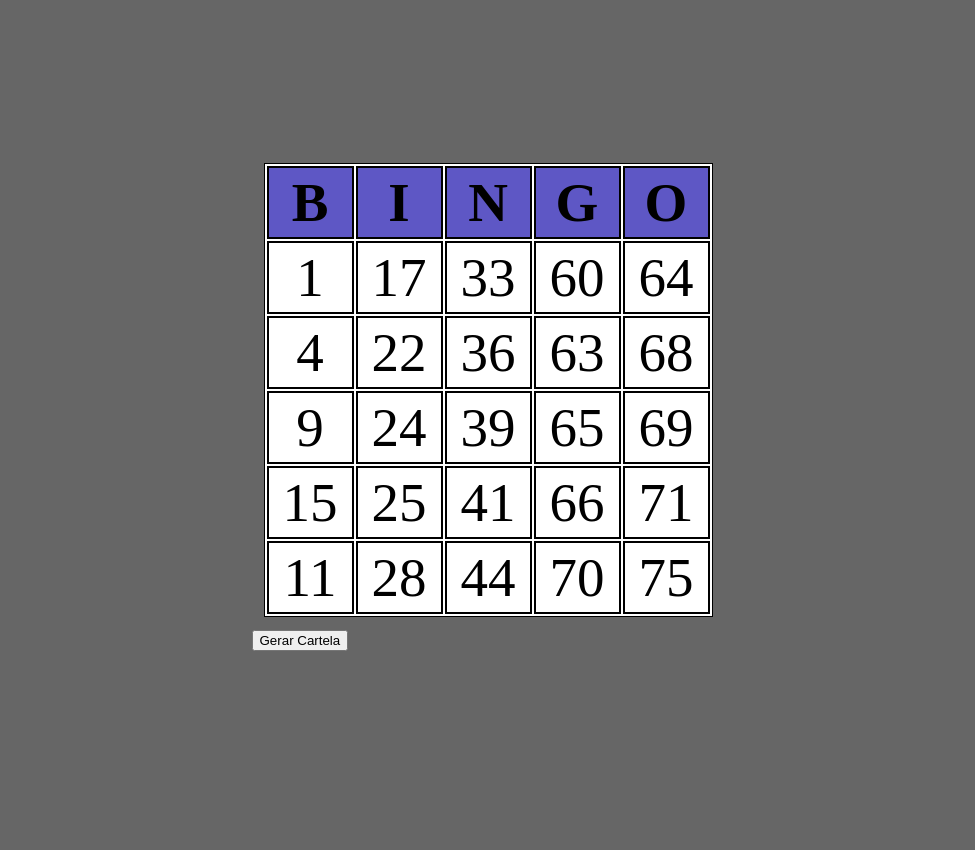
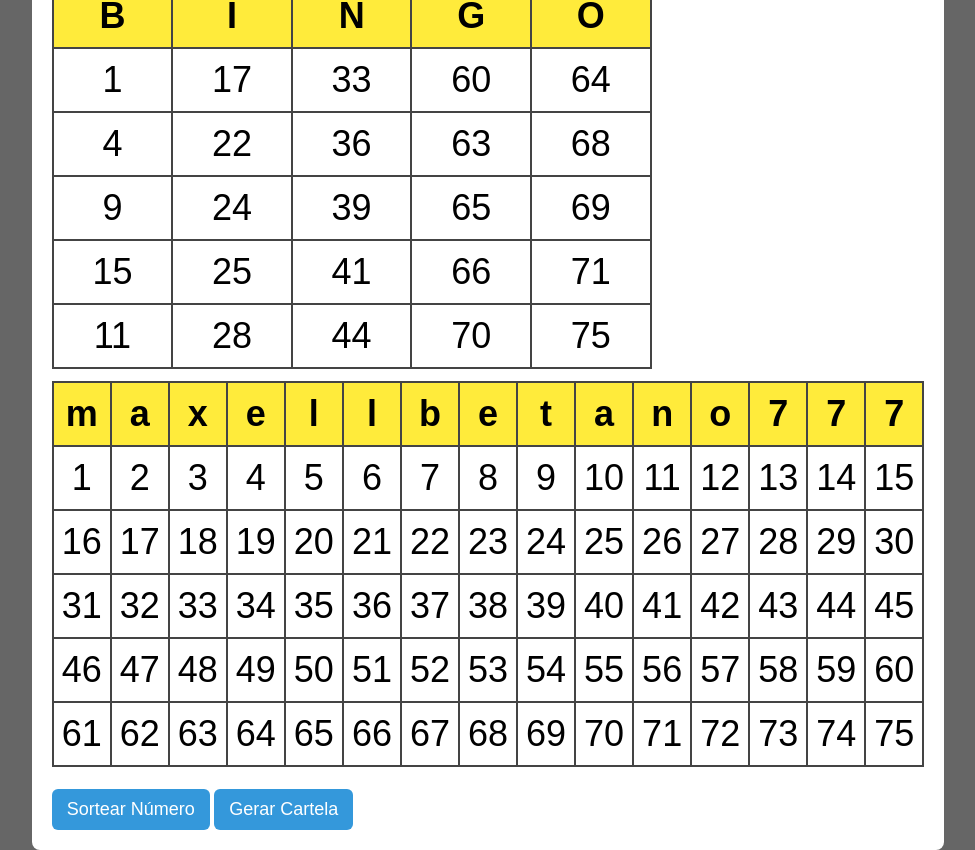
Before and after one commit to maxewell07/iw2b, a plain HTML site: page bingo.html in a window 1280 px wide. Shown: the whole page, without its empty margins (152-1127 px from the left). Before the commit the page ends 800 px from the top, so only its background shows below. Drawn offline with Linux system fonts and the light colour scheme.

Commit message:
fiz tudokkk

```diff
--- a/bingo.html
+++ b/bingo.html
@@ -1,214 +1,294 @@
 <!DOCTYPE html>
-<html lang="en">
+<html lang="pt-BR">
 <head>
-    <meta charset="UTF-8">
-    <meta http-equiv="X-UA-Compatible" content="IE=edge">
-    <meta name="viewport" content="width=device-width, initial-scale=1.0">
-    <title>cartela de bingo</title>
+<meta charset="UTF-8" />
+<meta http-equiv="X-UA-Compatible" content="IE=edge" />
+<meta name="viewport" content="width=device-width, initial-scale=1.0" />
+<title>Cartela de Bingo</title>
 <style>
-        body, html{
+  body, html {
     margin: 0;
-            padding: 0%;
+    padding: 0;
     height: 100%;
     background-color: #666;
     display: flex;
     justify-content: center;
     align-items: center;
+    font-family: Arial, sans-serif;
   }
-        table{
-            border: 1px solid;
-            margin: 13px 12px;
+  div {
+    background: white;
+    padding: 20px;
+    border-radius: 8px;
+  }
+  table {
+    border-collapse: collapse;
+    margin: 12px 0;
     background-color: #fff;
+    width: 100%;
+    max-width: 600px;
   }
-        td, th{
-            font-size: 55px;
-            padding:3px 14px;
-            border: 2px solid;
+  th, td {
+    font-size: 36px;
+    padding: 10px 8px;
+    border: 2px solid #444;
     text-align: center;
+    cursor: pointer;
+    user-select: none;
+    transition: background-color 0.3s ease, color 0.3s ease;
   }
-        th{
-            background-color: rgb(94, 87, 197);
+  th {
+    background-color: #ffeb3b;
+    cursor: default;
   }
-
-        img{
-            height: 50px;
-            height: 5 0px;
-            justify-content: center;
-
+  td:hover {
+    background-color: #ddd;
   }
-
+  td.marked {
+    background-color: #e74c3c; /* vermelho */
+    color: white;
+  }
+  td.drawn {
+    background-color: #27ae60; /* verde */
+    color: white;
+  }
+  button {
+    margin-top: 10px;
+    padding: 10px 15px;
+    font-size: 18px;
+    cursor: pointer;
+    border: none;
+    border-radius: 6px;
+    background-color: #3498db;
+    color: white;
+    transition: background-color 0.3s ease;
+  }
+  button:hover {
+    background-color: #2980b9;
+  }
 </style>
 </head>
 <body>
+
 <div>
+  <!-- Cartela Bingo -->
   <table>
     <thead>
       <tr>
-                <th>B</th>
-                <th>I</th>
-                <th>N</th>
-                <th>G</th>
-                <th>O</th>
+        <th>B</th><th>I</th><th>N</th><th>G</th><th>O</th>
       </tr>
     </thead>
     <tbody>
       <tr>
-                <td id="b1" onclick="marcarsorteado('b1', this)">1</td>
-                <td id="i1" onclick="marcarsorteado('i1', this)">17</td>
-                <td id="n1" onclick="marcarsorteado('n1', this)">33</td>
-                <td id="g1" onclick="marcarsorteado('g1', this)">60</td>
-                <td id="o1" onclick="marcarsorteado('g1', this)">64</td>
+        <td id="b1" onclick="marcarSorteado(this)">1</td>
+        <td id="i1" onclick="marcarSorteado(this)">17</td>
+        <td id="n1" onclick="marcarSorteado(this)">33</td>
+        <td id="g1" onclick="marcarSorteado(this)">60</td>
+        <td id="o1" onclick="marcarSorteado(this)">64</td>
       </tr>
       <tr>
-                <td id="b2">4</td>
-                <td id="i2">22</td>
-                <td id="n2">36</td>
-                <td id="g2">63</td>
-                <td id="o2">68</td>
+        <td id="b2" onclick="marcarSorteado(this)">4</td>
+        <td id="i2" onclick="marcarSorteado(this)">22</td>
+        <td id="n2" onclick="marcarSorteado(this)">36</td>
+        <td id="g2" onclick="marcarSorteado(this)">63</td>
+        <td id="o2" onclick="marcarSorteado(this)">68</td>
       </tr>
       <tr>
-                <td id="b3">9</td>
-                <td id="i3">24</td>
-                <td id="n3">39</td>
-                <td id="g3">65</td>
-                <td id="o3">69</td>
+        <td id="b3" onclick="marcarSorteado(this)">9</td>
+        <td id="i3" onclick="marcarSorteado(this)">24</td>
+        <td id="n3" onclick="marcarSorteado(this)">39</td>
+        <td id="g3" onclick="marcarSorteado(this)">65</td>
+        <td id="o3" onclick="marcarSorteado(this)">69</td>
       </tr>
       <tr>
-                <td id="b4">15</td>
-                <td id="i4">25</td>
-                <td id="n4">41</td>
-                <td id="g4">66</td>
-                <td id="o4">71</td>
+        <td id="b4" onclick="marcarSorteado(this)">15</td>
+        <td id="i4" onclick="marcarSorteado(this)">25</td>
+        <td id="n4" onclick="marcarSorteado(this)">41</td>
+        <td id="g4" onclick="marcarSorteado(this)">66</td>
+        <td id="o4" onclick="marcarSorteado(this)">71</td>
       </tr>
       <tr>
-                <td id="b5">11</td>
-                <td id="i5">28</td>
-                <td id="n5">44</td>
-                <td id="g5">70</td>
-                <td id="o5">75</td>
+        <td id="b5" onclick="marcarSorteado(this)">11</td>
+        <td id="i5" onclick="marcarSorteado(this)">28</td>
+        <td id="n5" onclick="marcarSorteado(this)">44</td>
+        <td id="g5" onclick="marcarSorteado(this)">70</td>
+        <td id="o5" onclick="marcarSorteado(this)">75</td>
       </tr>
     </tbody>
   </table>
 
-        <button onclick="GerarCartela()">
-            Gerar Cartela
-        </button>
 
+  <table>
+    <thead>
+      <tr>
+        <th>m</th><th>a</th><th>x</th><th>e</th><th>l</th>
+        <th>l</th><th>b</th><th>e</th><th>t</th><th>a</th>
+        <th>n</th><th>o</th><th>7</th><th>7</th><th>7</th>
+      </tr>
+    </thead>
+    <tbody>
+      <tr>
+        <td id="1" onclick="marcarSorteado(this)">1</td>
+        <td id="2" onclick="marcarSorteado(this)">2</td>
+        <td id="3" onclick="marcarSorteado(this)">3</td>
+        <td id="4" onclick="marcarSorteado(this)">4</td>
+        <td id="5" onclick="marcarSorteado(this)">5</td>
+        <td id="6" onclick="marcarSorteado(this)">6</td>
+        <td id="7" onclick="marcarSorteado(this)">7</td>
+        <td id="8" onclick="marcarSorteado(this)">8</td>
+        <td id="9" onclick="marcarSorteado(this)">9</td>
+        <td id="10" onclick="marcarSorteado(this)">10</td>
+        <td id="11" onclick="marcarSorteado(this)">11</td>
+        <td id="12" onclick="marcarSorteado(this)">12</td>
+        <td id="13" onclick="marcarSorteado(this)">13</td>
+        <td id="14" onclick="marcarSorteado(this)">14</td>
+        <td id="15" onclick="marcarSorteado(this)">15</td>
+      </tr>
+      <tr>
+        <td id="16" onclick="marcarSorteado(this)">16</td>
+        <td id="17" onclick="marcarSorteado(this)">17</td>
+        <td id="18" onclick="marcarSorteado(this)">18</td>
+        <td id="19" onclick="marcarSorteado(this)">19</td>
+        <td id="20" onclick="marcarSorteado(this)">20</td>
+        <td id="21" onclick="marcarSorteado(this)">21</td>
+        <td id="22" onclick="marcarSorteado(this)">22</td>
+        <td id="23" onclick="marcarSorteado(this)">23</td>
+        <td id="24" onclick="marcarSorteado(this)">24</td>
+        <td id="25" onclick="marcarSorteado(this)">25</td>
+        <td id="26" onclick="marcarSorteado(this)">26</td>
+        <td id="27" onclick="marcarSorteado(this)">27</td>
+        <td id="28" onclick="marcarSorteado(this)">28</td>
+        <td id="29" onclick="marcarSorteado(this)">29</td>
+        <td id="30" onclick="marcarSorteado(this)">30</td>
+      </tr>
+      <tr>
+        <td id="31" onclick="marcarSorteado(this)">31</td>
+        <td id="32" onclick="marcarSorteado(this)">32</td>
+        <td id="33" onclick="marcarSorteado(this)">33</td>
+        <td id="34" onclick="marcarSorteado(this)">34</td>
+        <td id="35" onclick="marcarSorteado(this)">35</td>
+        <td id="36" onclick="marcarSorteado(this)">36</td>
+        <td id="37" onclick="marcarSorteado(this)">37</td>
+        <td id="38" onclick="marcarSorteado(this)">38</td>
+        <td id="39" onclick="marcarSorteado(this)">39</td>
+        <td id="40" onclick="marcarSorteado(this)">40</td>
+        <td id="41" onclick="marcarSorteado(this)">41</td>
+        <td id="42" onclick="marcarSorteado(this)">42</td>
+        <td id="43" onclick="marcarSorteado(this)">43</td>
+        <td id="44" onclick="marcarSorteado(this)">44</td>
+        <td id="45" onclick="marcarSorteado(this)">45</td>
+      </tr>
+      <tr>
+        <td id="46" onclick="marcarSorteado(this)">46</td>
+        <td id="47" onclick="marcarSorteado(this)">47</td>
+        <td id="48" onclick="marcarSorteado(this)">48</td>
+        <td id="49" onclick="marcarSorteado(this)">49</td>
+        <td id="50" onclick="marcarSorteado(this)">50</td>
+        <td id="51" onclick="marcarSorteado(this)">51</td>
+        <td id="52" onclick="marcarSorteado(this)">52</td>
+        <td id="53" onclick="marcarSorteado(this)">53</td>
+        <td id="54" onclick="marcarSorteado(this)">54</td>
+        <td id="55" onclick="marcarSorteado(this)">55</td>
+        <td id="56" onclick="marcarSorteado(this)">56</td>
+        <td id="57" onclick="marcarSorteado(this)">57</td>
+        <td id="58" onclick="marcarSorteado(this)">58</td>
+        <td id="59" onclick="marcarSorteado(this)">59</td>
+        <td id="60" onclick="marcarSorteado(this)">60</td>
+      </tr>
+      <tr>
+        <td id="61" onclick="marcarSorteado(this)">61</td>
+        <td id="62" onclick="marcarSorteado(this)">62</td>
+        <td id="63" onclick="marcarSorteado(this)">63</td>
+        <td id="64" onclick="marcarSorteado(this)">64</td>
+        <td id="65" onclick="marcarSorteado(this)">65</td>
+        <td id="66" onclick="marcarSorteado(this)">66</td>
+        <td id="67" onclick="marcarSorteado(this)">67</td>
+        <td id="68" onclick="marcarSorteado(this)">68</td>
+        <td id="69" onclick="marcarSorteado(this)">69</td>
+        <td id="70" onclick="marcarSorteado(this)">70</td>
+        <td id="71" onclick="marcarSorteado(this)">71</td>
+        <td id="72" onclick="marcarSorteado(this)">72</td>
+        <td id="73" onclick="marcarSorteado(this)">73</td>
+        <td id="74" onclick="marcarSorteado(this)">74</td>
+        <td id="75" onclick="marcarSorteado(this)">75</td>
+      </tr>
+    </tbody>
+  </table>
+
+  <button onclick="sortearNumero()">Sortear Número</button>
+  <button onclick="gerarCartela()">Gerar Cartela</button>
 </div>
 
+<script>
+  let cartelaB = [];
+  let cartelaI = [];
+  let cartelaN = [];
+  let cartelaG = [];
+  let cartelaO = [];
+  let numerosSorteados = [];
 
-    <script type="text/javascript">
-        var cartelaB = [];//1 a 15
-        var cartelaI = [];//16 a 30
-        var cartelaN = [];//31 a 45
-        var cartelaG = [];//46 a 60
-        var cartelaO = [];//61 a 75
+  function gerarArray(inicio, quantidade) {
+    const arr = [];
+    for (let i = 0; i < quantidade; i++) {
+      arr.push(inicio + i);
+    }
+    return arr;
+  }
 
-        function GerarCartela(){
+  function numeroAleatorio(min, max) {
+    return Math.floor(Math.random() * (max - min + 1)) + min;
+  }
 
-            cartelaB = GerarArray
-            for (var i = 1;i <= 5; i++){
-                var td = document.getElementById("b"+i)
-                td.innerText = cartelaB[i]
+  function misturarArray(array) {
+    for (let i = array.length - 1; i > 0; i--) {
+      const j = Math.floor(Math.random() * (i + 1));
+      [array[i], array[j]] = [array[j], array[i]];
     }
-            for (var i = 1;i <= 5; i++){
-                var td = document.getElementById("i"+i)
-                td.innerText = cartelaI[i]
+    return array;
   }
-            for (var i = 1;i <= 5; i++){
-                var td = document.getElementById("n"+i)
-                td.innerText = cartelaN[i]
-            }
-            for (var i = 1;i <= 5; i++){
-                var td = document.getElementById("g"+i)
-                td.innerText = cartelaG[i]
-            }
-            for (var i = 1;i <= 5; i++){
-                var td = document.getElementById("o"+i)
-                td.innerText = cartelaO[i]
+
+  function gerarCartela() {
+    cartelaB = misturarArray(gerarArray(1, 15));
+    cartelaI = misturarArray(gerarArray(16, 15));
+    cartelaN = misturarArray(gerarArray(31, 15));
+    cartelaG = misturarArray(gerarArray(46, 15));
+    cartelaO = misturarArray(gerarArray(61, 15));
+
+    for (let i = 1; i <= 5; i++) {
+      document.getElementById("b" + i).innerText = cartelaB[i-1];
+      document.getElementById("i" + i).innerText = cartelaI[i-1];
+      document.getElementById("n" + i).innerText = cartelaN[i-1];
+      document.getElementById("g" + i).innerText = cartelaG[i-1];
+      document.getElementById("o" + i).innerText = cartelaO[i-1];
     }
   }
 
-        function GerarArray(NumeroInicial, quantidade) {
-            var retorno = []
-            for (var i = 0; i < quantidade; i++){
-                retorno.push(NumeroInicial)
-                NumeroInicial++;
-            }
-            return retorno
-        }
-        cartelaB = GerarArray(1,15);
-        console.log("Array da Coluna B");
-        console.log(cartelaB);
-
-        cartelaI = GerarArray(16,15);
-        console.log("Array da Coluna I");
-        console.log(cartelaI);
-
-        cartelaN = GerarArray(31,15);
-        console.log("Array da Coluna N");
-        console.log(cartelaN);
-
-        cartelaG = GerarArray(46,15);
-        console.log("Array da Coluna G");
-        console.log(cartelaG);
-
-        cartelaO = GerarArray(61,15);
-        console.log("Array da Coluna O");
-        console.log(cartelaO);
-
-        var b1 = document.getElementById("b1");
-        var b2 = document.getElementById("b2");
-        var b3 = document.getElementById("b3");
-        var b4 = document.getElementById("b4");
-        var b5 = document.getElementById("b5");
-
-        console.log(b1);
-        console.log(b2);
-        console.log(b3);
-        console.log(b4);
-        console.log(b5);
-
-        function marcarsorteado(nomeId, elemento){
-            console.log("Elemento=")
-            console.log(elemento)
-            console.log(nomeId)
-            elemento.style.backgroundColor = "red";
-            alert(elemento.style.backgroundColor);
-            if(elemento.style.backgroundColo == "red")
-            {
-                alert("a cor é a red")
+  function marcarSorteado(elemento) {
+    // Alterna a classe 'marked' para marcar/desmarcar
+    elemento.classList.toggle("marked");
   }
 
-
-            function NumeroAleatorio(numeroMinmo, numeroMaximo){
-                var retorno = Math.Floor(Math.radom() * numeroMaximo)
-                if (retorno > 0 && retorno >= numeroMinimo && retorno <= numeroMaximo){
-                    return retorno
-                } else{
-                    return numeroaleatorio(numeroMinmo, numeroMaximo)
-                }
+  function sortearNumero() {
+    if (numerosSorteados.length >= 75) {
+      alert("Todos os números já foram sorteados!");
+      return;
     }
 
-            function MisturarArray(array){
-                var aleatorio
-                var cont = array.length
-                var auxiliar
-                while (conr != 0){
-                    aleatorio = NumeroAleatorio(1, array.length)
-                    cont--
-                    auxiliar = array[cont]
-                    array[cont] = array[leatorio]
-                    array[aleatorio] = auxiliar
-                }
-                return array
+    let numero;
+    do {
+      numero = numeroAleatorio(1, 75);
+    } while (numerosSorteados.includes(numero));
+
+    numerosSorteados.push(numero);
+
+    const celulaNumero = document.getElementById(numero.toString());
+    if (celulaNumero) {
+      celulaNumero.classList.add("drawn");
     }
 
+    alert("Número sorteado: " + numero);
   }
-        /*
-        EXERCICIO PARA NOTA: FAÇA 5 ARRAYS, UM PARA CADA LETRA DO BINGO E DENTRO DELES COLOQUE 5 NUMERO REFERENTES A SUA LETRA SEM REPETIR NENHUM NUMERO TUDO DINAMICAMENTE
-        */
+</script>
 
-    </script>
 </body>
 </html>
```
Also changed, not shown: formulario.html (+90 -72 lines), objeto.html (added, +58 -0 lines). Lines whose indentation alone changed are shown as unchanged.
